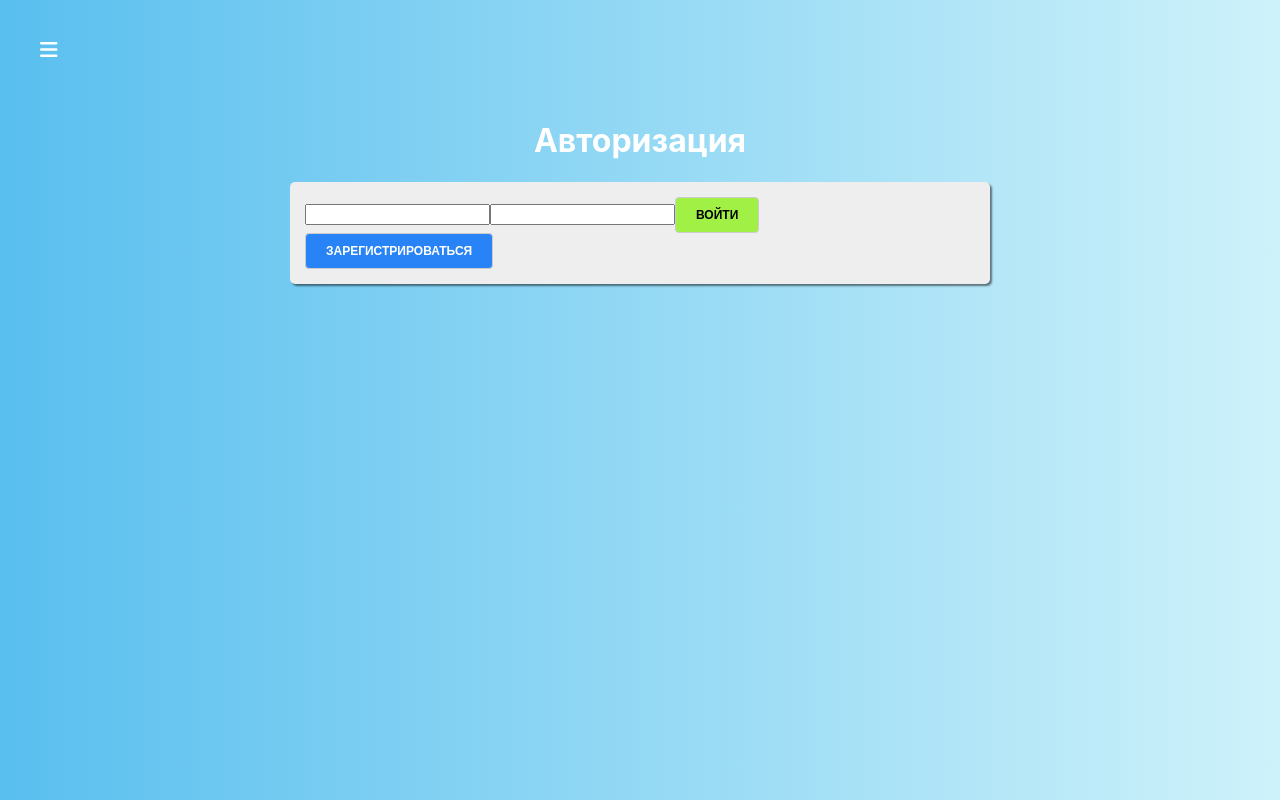
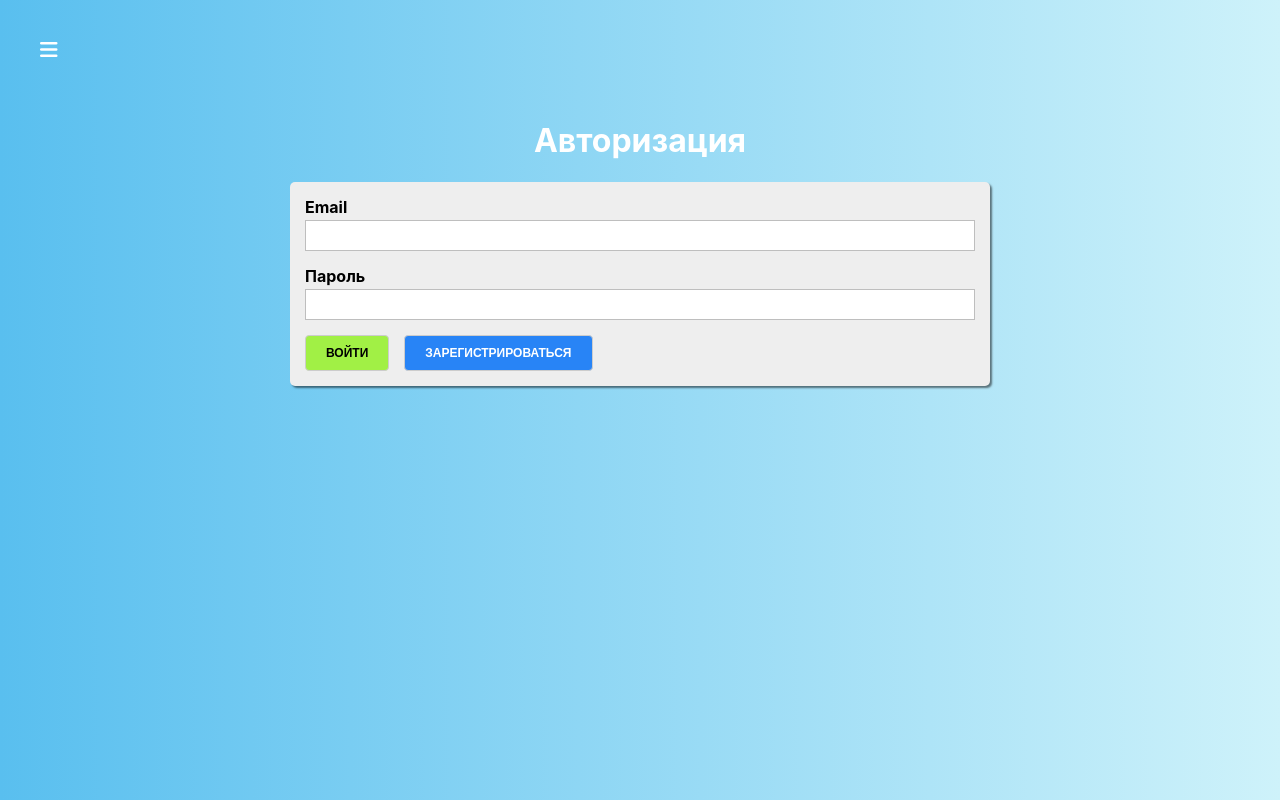
Before and after one commit to haliivi/react_quiz, a React (Create React App) app: page /auth in a window 1280 px wide. Built offline with nearby package versions, Linux system fonts and the light colour scheme.

Commit message:
1) Create and styling input field. 2) Include it in Auth component.

```diff
--- /dev/null
+++ b/src/components/UI/Input/Input.jsx
@@ -0,0 +1,35 @@
+import classes from "./Input.module.css"
+
+function isInvalid ({valid, touched, shouldValidate}) {
+    return !valid && shouldValidate && touched
+}
+
+const Input = props => {
+    const {
+        type='text',
+        cls=[classes.Input],
+        label,
+        value,
+        onChange,
+        errorMessage,
+    } = props
+    const htmlFor = `${type}-${Math.random()}`
+
+    if (isInvalid(props)) {
+        cls.push(classes.invalid)
+    }
+
+    return (
+        <div className={cls.join(' ')}>
+            <label
+                htmlFor={htmlFor}
+                value={value}
+                onChange={onChange}
+            >{label}</label>
+            <input id={htmlFor} type={type} />
+            {isInvalid(props) ? <span>{errorMessage || "Введите верное значение"}</span> : null}
+        </div>
+    )
+}
+
+export default Input
--- /dev/null
+++ b/src/components/UI/Input/Input.module.css
@@ -0,0 +1,32 @@
+.Input {
+    margin-bottom: 15px;
+}
+
+.Input label {
+    margin-bottom: 3px;
+    padding: 0;
+    display: block;
+    font-weight: bold;
+}
+
+.Input input {
+    display: block;
+    box-sizing: border-box;
+    border: 1px solid #bebebe;
+    padding: 7px;
+    margin: 0 0 5px;
+    width: 100%;
+    outline: none;
+    transition: all 300ms ease-in-out;
+}
+
+.Input span {
+    color: #f01f30;
+    font-size: 12px;
+    font-weight: bold;
+
+}
+
+.Input.invalid label {
+    color: #f01f30;
+}
--- a/src/containers/Auth/Auth.jsx
+++ b/src/containers/Auth/Auth.jsx
@@ -1,6 +1,7 @@
 import { Component } from "react";
 import classes from "./Auth.module.css";
 import Button from "../../components/UI/Button/Button"
+import Input from "../../components/UI/Input/Input"
 
 export default class Auth extends Component {
     loginHandler = () => {
@@ -19,8 +20,15 @@ export default class Auth extends Component {
                 <div>
                     <h1>Авторизация</h1>
                     <form onSubmit={this.onSubmitHandler} className={classes.AuthForm}>
-                        <input type="text" />
-                        <input type="text" />
+                        <Input
+                            type="text"
+                            label="Email"
+                        />
+                        <Input
+                            type="text"
+                            label="Пароль"
+                            errorMessage={"ТЕСТ"}
+                        />
                         <Button
                             type="success"
                             onClick={this.loginHandler}
```
